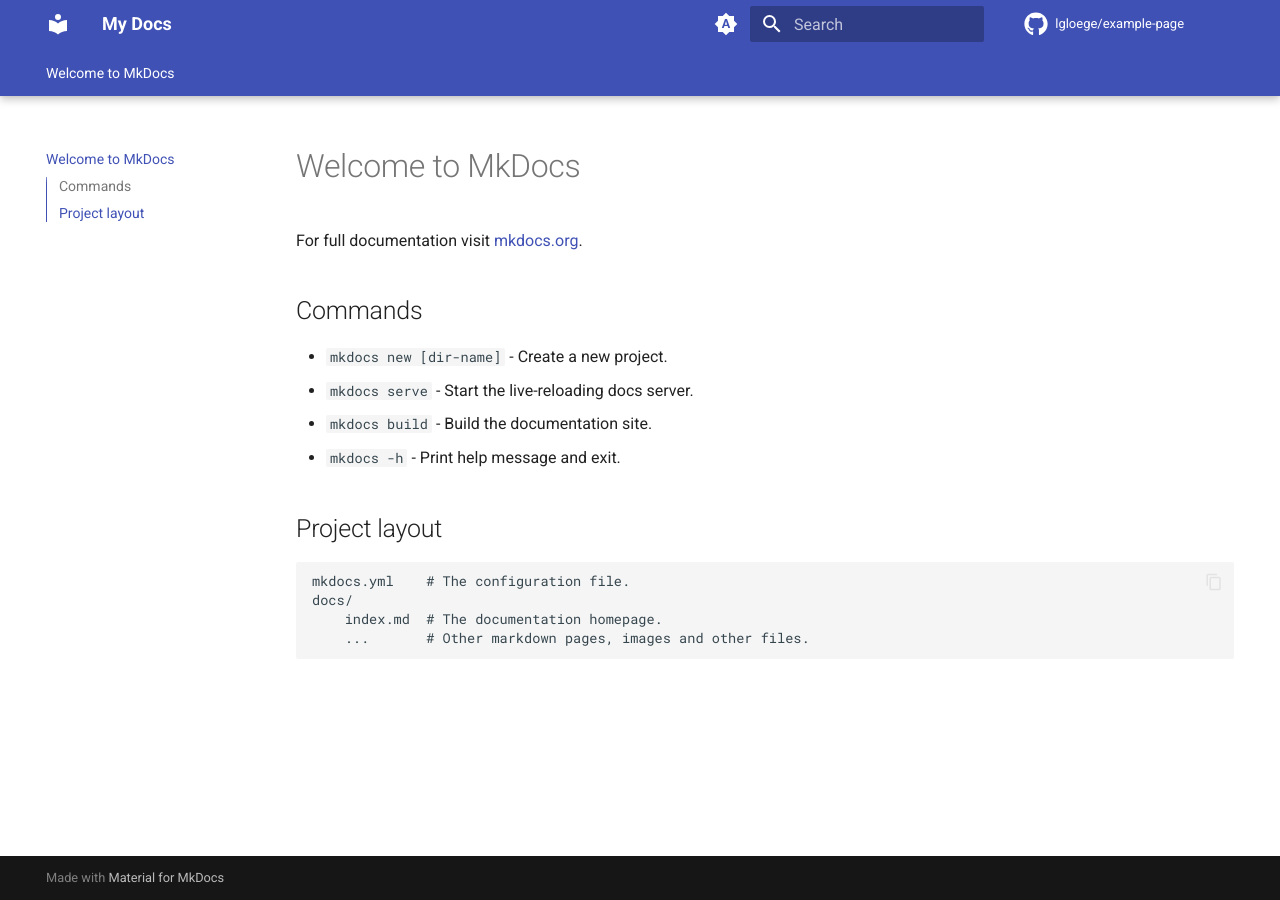
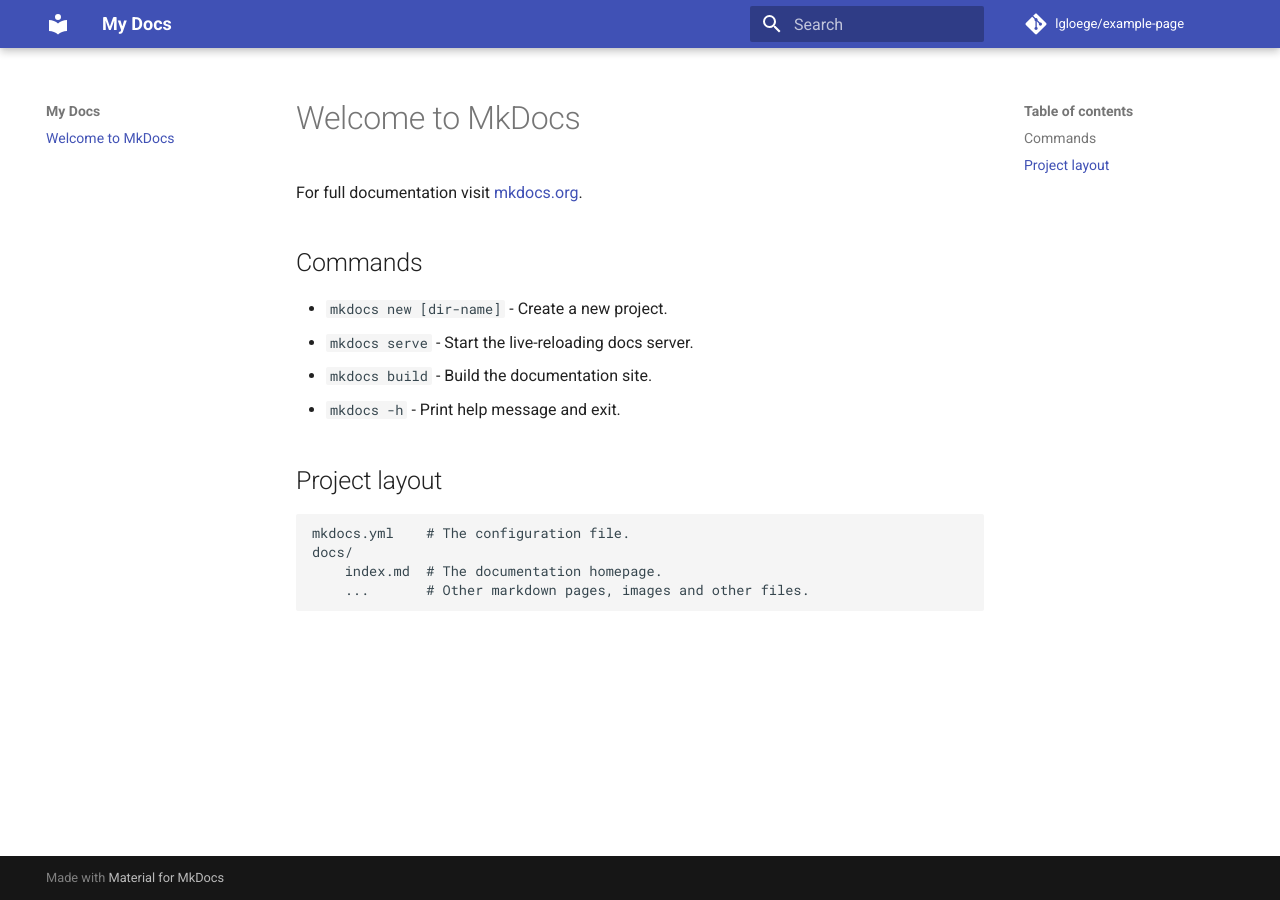
Before and after one commit to lgloege/example-page, an MkDocs documentation site: the page built from docs/index.md, in a window 1280 px wide. Built offline with MkDocs 1.6.1 and Material for MkDocs 9.7.7, drawn with Linux system fonts in a browser that asks for light colours; comment, search, counter and statistics services are not loaded.

Commit message:
update mkdocs.yml

```diff
--- a/mkdocs.yml
+++ b/mkdocs.yml
@@ -4,60 +4,4 @@
 repo_url: https://github.com/lgloege/example-page
 
 theme:
-  icon:
-    repo: fontawesome/brands/github
   name: material
-  features:
-    - navigation.instant
-    - navigation.instant.progress
-    - navigation.instant.preview
-    - navigation.tracking
-    - navigation.tabs
-    - navigation.tabs.sticky
-    - navigation.sections
-    - navigation.expand
-    - navigation.path
-    - navigation.top
-    #- toc.follow
-    - toc.integrate
-    - search.suggest
-    - search.highlight
-    - search.share
-    - content.code.copy
-    - content.code.select
-  palette:
-    # Palette toggle for automatic mode
-    - media: "(prefers-color-scheme)"
-      toggle:
-        icon: material/brightness-auto
-        name: Switch to light mode
-
-    # Palette toggle for light mode
-    - media: "(prefers-color-scheme: light)"
-      scheme: default
-      toggle:
-        icon: material/brightness-7
-        name: Switch to dark mode
-
-    # Palette toggle for dark mode
-    - media: "(prefers-color-scheme: dark)"
-      scheme: slate
-      toggle:
-        icon: material/brightness-4
-        name: Switch to system preference
-
-markdown_extensions:
-  - pymdownx.highlight:
-      anchor_linenums: true
-      line_spans: __span
-      pygments_lang_class: true
-  - pymdownx.inlinehilite
-  - pymdownx.snippets
-  - pymdownx.superfences
-
-plugins:
-  - search
-  - tags
-
-markdown_extensions:
-    - admonition # see: https://squidfunk.github.io/mkdocs-material/reference/admonitions/
```
